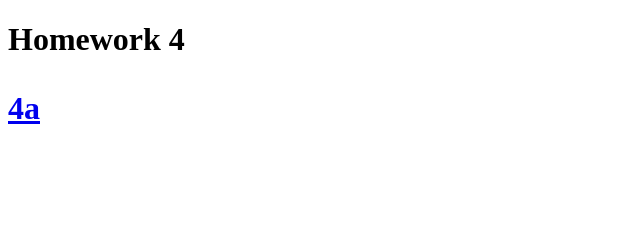
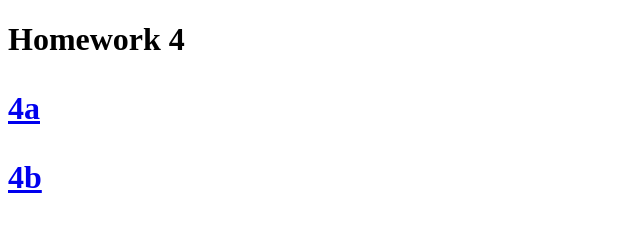
Before and after one commit to jwittich/4, a plain HTML site: page index.html in a window 1280 px wide. Shown: the full height of the page, 0-640 px from the left. Drawn offline with Linux system fonts and the light colour scheme.

Commit message:
Update index.html

```diff
--- a/index.html
+++ b/index.html
@@ -6,6 +6,7 @@
 
 <p><a
   href="4a.html">4a</a>
-
+<p><a
+  href="4b.html">4b</a>
 </body>
 </html>
```
